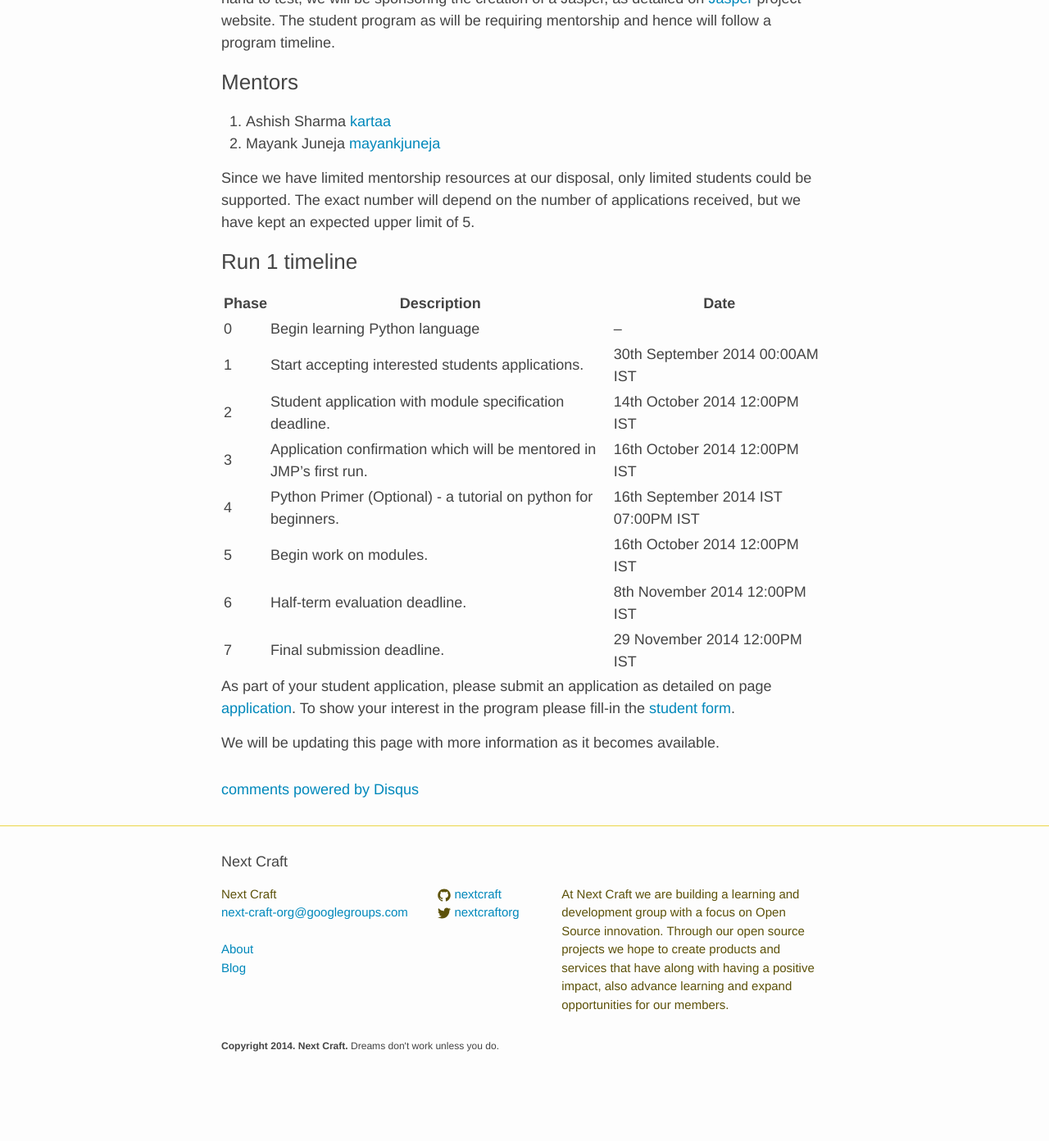
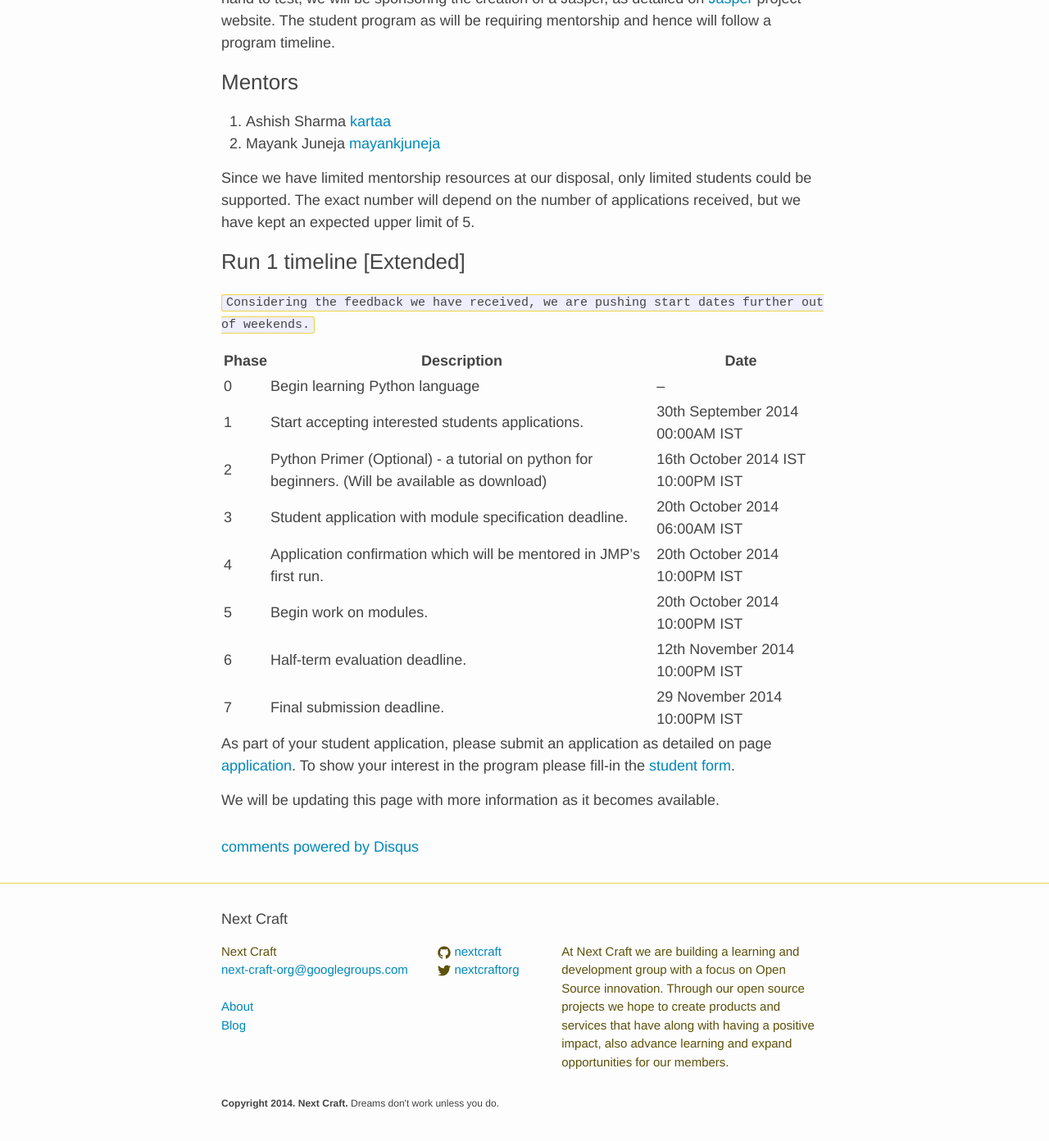
Before and after one commit to nextcraft/nextcraft.github.io, a Jekyll site: the page built from projects/JMP.md, in a window 1280 px wide and 1400 px high, scrolled down 831 px. Shown: the top 1392 px of the window at 82% size. Built offline with Jekyll 4.4.1, drawn with Linux system fonts in a browser that asks for light colours; comment, search, counter and statistics services are not loaded; before the commit the page ends 2161 px from its top, so only the background shows below that.

Commit message:
Update Run1 Timelines. With the feedback to move deadlines out of weekend, now most of the deadlines are on some weekdays. Weekends will be available for devoting them to work.

````diff
--- a/projects/JMP.md
+++ b/projects/JMP.md
@@ -31,18 +31,20 @@
 
 Since we have limited mentorship resources at our disposal, only limited students could be supported. The exact number will depend on the number of applications received, but we have kept an expected upper limit of 5.
 
-### Run 1 timeline
+### Run 1 timeline [Extended]
+```Considering the feedback we have received, we are pushing start dates further out of weekends.
+```
 
 | Phase  | Description  | Date |
 |---|---|---|
 | 0  | Begin learning Python language  | --  |
 | 1  | Start accepting interested students applications.  | 30th September 2014 00:00AM IST  |
-| 2  | Student application with module specification deadline.  | 14th October 2014 12:00PM IST  |
-| 3  | Application confirmation which will be mentored in JMP's first run.  | 16th October 2014 12:00PM IST  |
-| 4  | Python Primer (Optional) - a tutorial on python for beginners. | 16th September 2014 IST 07:00PM IST  |
-| 5  | Begin work on modules.  | 16th October 2014 12:00PM IST   |
-| 6  | Half-term evaluation deadline.  | 8th November 2014 12:00PM IST  |
-| 7  | Final submission deadline.  | 29 November 2014 12:00PM IST  |
+| 2  | Python Primer (Optional) - a tutorial on python for beginners. (Will be available as download) | 16th October 2014 IST 10:00PM IST  |
+| 3  | Student application with module specification deadline.  | 20th October 2014 06:00AM IST  |
+| 4  | Application confirmation which will be mentored in JMP's first run.  | 20th October 2014 10:00PM IST  |
+| 5  | Begin work on modules.  | 20th October 2014 10:00PM IST   |
+| 6  | Half-term evaluation deadline.  | 12th November 2014 10:00PM IST  |
+| 7  | Final submission deadline.  | 29 November 2014 10:00PM IST  |
 
 As part of your student application, please submit an application as detailed on page [application][application].
 To show your interest in the program please fill-in the [student form][form].
````
